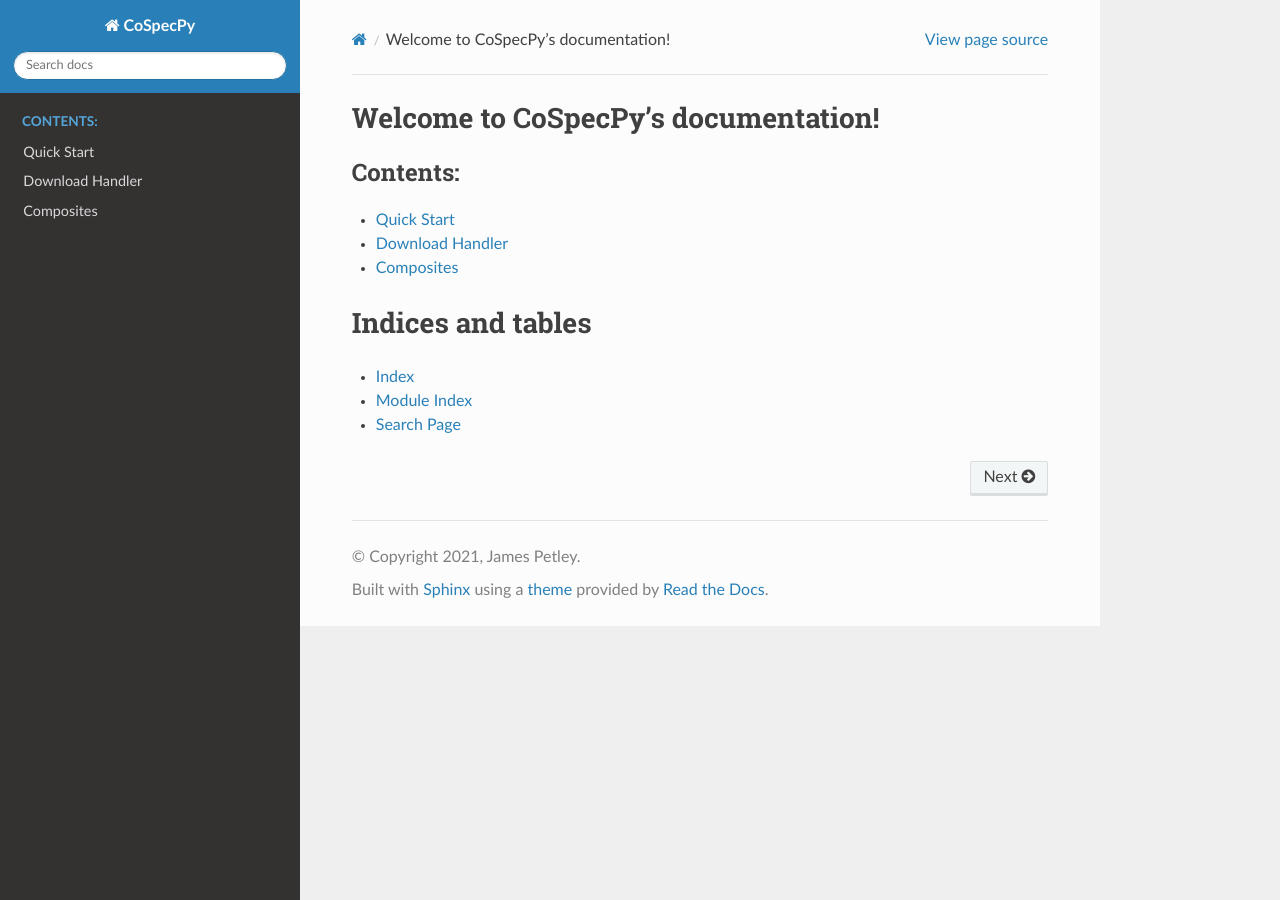
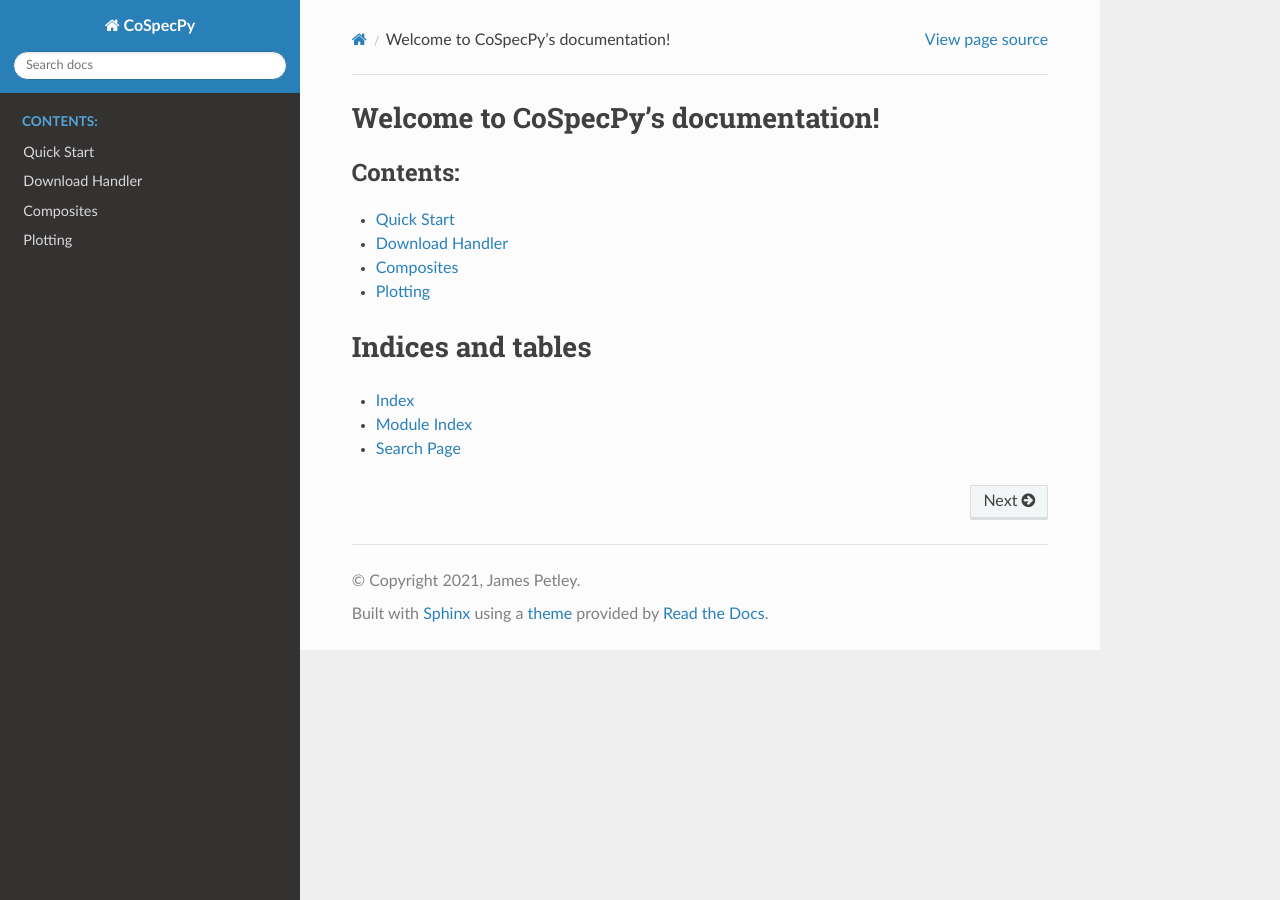
Before and after one commit to jwpetley/CoSpecPy, a Sphinx documentation site: the page built from docs/source/index.rst, in a window 1280 px wide. Built offline with Sphinx 7.4.7 and the Read the Docs theme 2.0.0, drawn with Linux system fonts in a browser that asks for light colours.

Commit message:
Added plotting to Docs homepage

```diff
--- /dev/null
+++ b/docs/source/Plotting.rst
@@ -0,0 +1,5 @@
+Plotting
+=================
+
+.. automodule:: CoSpecPy.plotting
+    :members:
--- a/docs/source/index.rst
+++ b/docs/source/index.rst
@@ -11,6 +11,7 @@ Welcome to CoSpecPy's documentation!
 
    DownloadHandler
    Composites
+   Plotting
 
 
 
```
